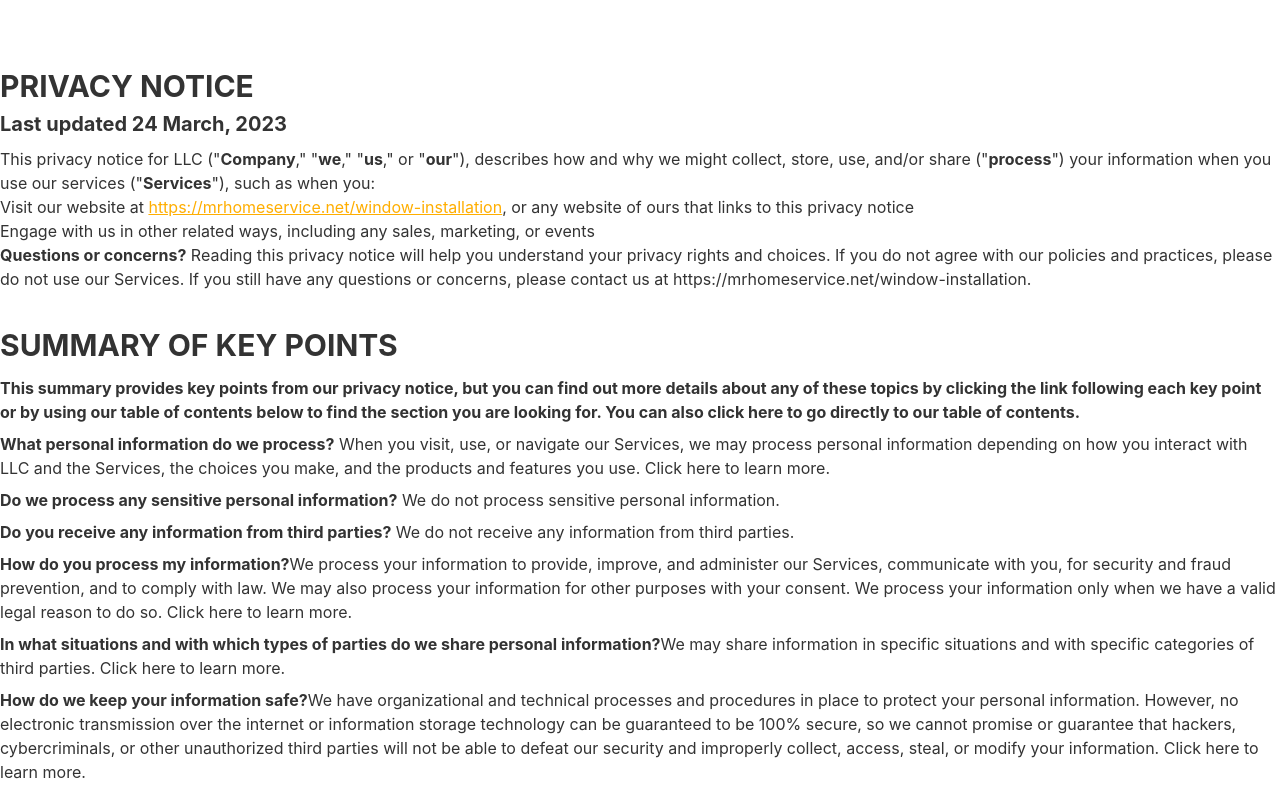
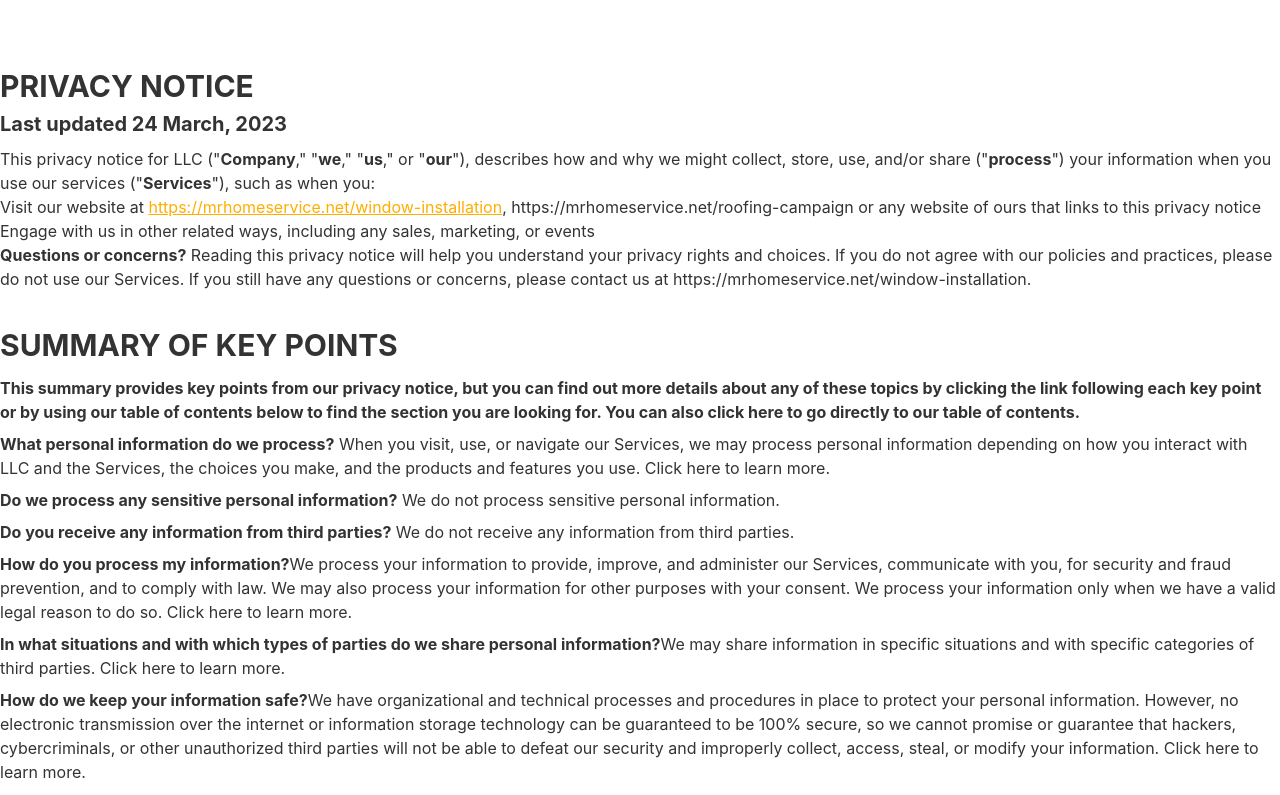
Before and after one commit to nosianuri/home-windows, a React (Create React App) app: page /privacy-policy in a window 1280 px wide. Shown: the top 795 px of the page. Built offline with nearby package versions, Linux system fonts and the light colour scheme.

Commit message:
replace link

```diff
--- a/src/App.js
+++ b/src/App.js
@@ -53,8 +53,6 @@ function App() {
     <Route path='/solar-services' element={<SolarService />} />
     <Route path='/windows-services' element={<WindowService />} />
     <Route path='/home-windows-installation' element={<WindowLander />} />
-    <Route path='/roofing-privacy-policy' element={<RoofPrivacyPolicy />} />
-    <Route path='/roofing-terms' element={<RoofTerms />} />
     </Routes>
     </>
   );
--- a/src/Pages/Home/Form/Steps/Final.js
+++ b/src/Pages/Home/Form/Steps/Final.js
@@ -5,11 +5,11 @@ const Final = () => {
     <div>
         <h3 className='text-center font-medium'>A Windows contractor will be reaching out very soon! Please take a look at some other services we offer!</h3>
         <div className='flex justify-between items-center mt-5'>
-            <img src="" alt="" className='w-36' />
+            <img src="https://i.ibb.co/CVG0PfP/Home-Windows-5.png" alt="" className='w-36' />
             <div className='text-center'>
-            <h2 className='font-bold text-xl'>Home Windows installation</h2>
-            <p>See if windows is right for your home</p>
-            <p className='text-[#eaa613]'><a href="tel:+18888560197">Get Solar Now</a></p>
+            <h2 className='font-bold text-xl'>Roofing Replacement</h2>
+            <p>See if this is right for your home</p>
+            <p className='text-[#eaa613]'><a href="https://mrhomeservice.net/roofing-campaign">Get Repair Now</a></p>
             </div>
 
         </div>
--- a/src/Pages/PrivacyPolicy/PrivacyPolicy.js
+++ b/src/Pages/PrivacyPolicy/PrivacyPolicy.js
@@ -28,7 +28,7 @@ const PrivacyPolicy = () => {
                             <h5 className='text-xl font-bold mb-2 !leading-normal'>Last updated 24 March, 2023</h5>
                             <p>This privacy notice for LLC ("<span className='font-bold'>Company</span>," "<span className='font-bold'>we</span>," "<span className='font-bold'>us</span>," or "<span className='font-bold'>our</span>"), describes how and why we might collect, store, use, and/or share ("<span className='font-bold'>process</span>") your information when you use our services ("<span className='font-bold'>Services</span>"), such as when you:</p>
                             <ul>
-                                <li>Visit our website at <a className='underline text-[#ffae00]' href="https://mrhomeservice.net/window-installation">https://mrhomeservice.net/window-installation</a>, <a href="/"></a> or any website of ours that links to this privacy notice</li>
+                                <li>Visit our website at <a className='underline text-[#ffae00]' href="https://mrhomeservice.net/window-installation">https://mrhomeservice.net/window-installation</a>, <a href="https://mrhomeservice.net/roofing-campaign">https://mrhomeservice.net/roofing-campaign</a> or any website of ours that links to this privacy notice</li>
                                 <li>Engage with us in other related ways, including any sales, marketing, or events</li>
                             </ul>
                             <p className='mb-8'><span className='font-bold'>Questions or concerns?</span> Reading this privacy notice will help you understand your privacy rights and choices. If you do not agree with our policies and practices, please do not use our Services. If you still have any questions or concerns, please contact us at <a href="tel:+18888560197"> https://mrhomeservice.net/window-installation</a>.</p>
--- a/src/Pages/Roofing/Form/Steps/Final.js
+++ b/src/Pages/Roofing/Form/Steps/Final.js
@@ -9,7 +9,7 @@ const Final = () => {
             <div className='text-center'>
             <h2 className='font-bold text-xl'> Windows installation</h2>
             <p>See if windows is right for your home</p>
-            <p className='text-[#eaa613]'><a href="tel:+18888560197">Get Solar Now</a></p>
+            <p className='text-[#eaa613]'><a href="tel:+18888560197">Get Quick Now</a></p>
             </div>
 
         </div>
```
